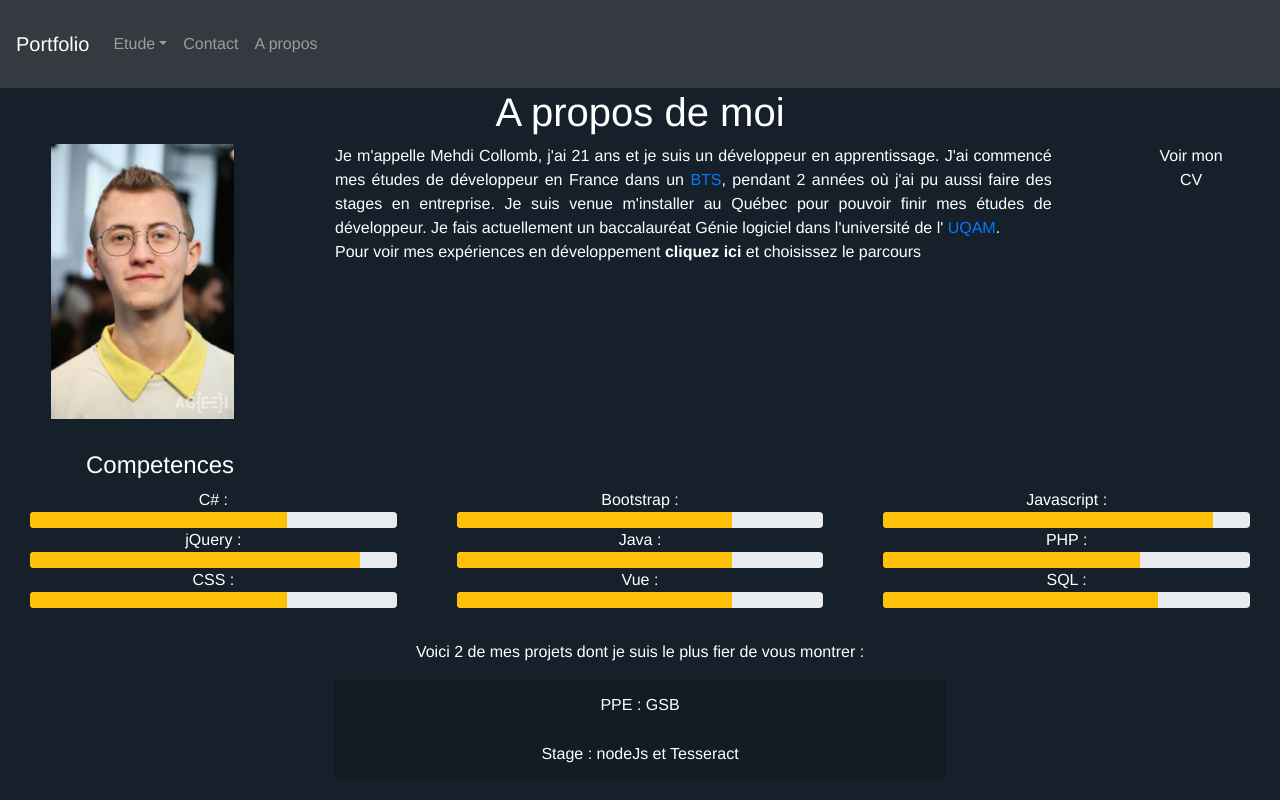
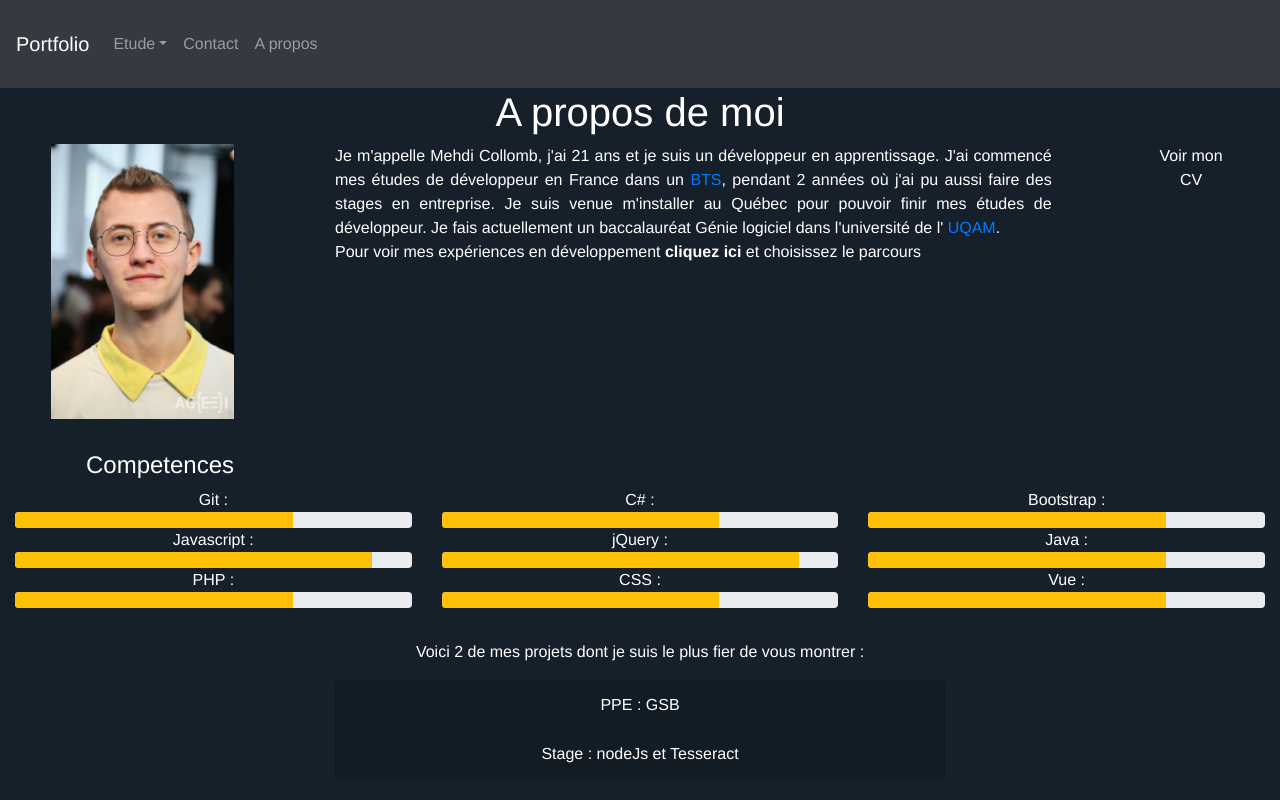
Before and after one commit to Kyowdem/Portfolio, a Vue app: page /aboutMe in a window 1280 px wide. Built offline with nearby package versions, Linux system fonts and the light colour scheme.

Commit message:
delete col-md-12

```diff
--- a/src/components/Skill.vue
+++ b/src/components/Skill.vue
@@ -1,7 +1,7 @@
 <template>
   <div class="col-md-4">
-    <div class="col-md-12">{{ name }} :</div>
-    <div class="col-md-12">
+    <div>{{ name }} :</div>
+    <div>
       <div class="progress">
         <div :id="name" class="progress-bar bg-warning" role="progressbar" style="width: 0%"></div>
       </div>
--- a/src/views/AboutMe.vue
+++ b/src/views/AboutMe.vue
@@ -99,6 +99,8 @@ export default {
         { name: "Vue", level: 15 },
         { name: "Bootstrap", level: 15 },
         { name: "jQuery", level: 18 },
+        { name: "Git", level: 14 },
+        { name: "node.js", level: 12 },
       ],
     };
   },
```
